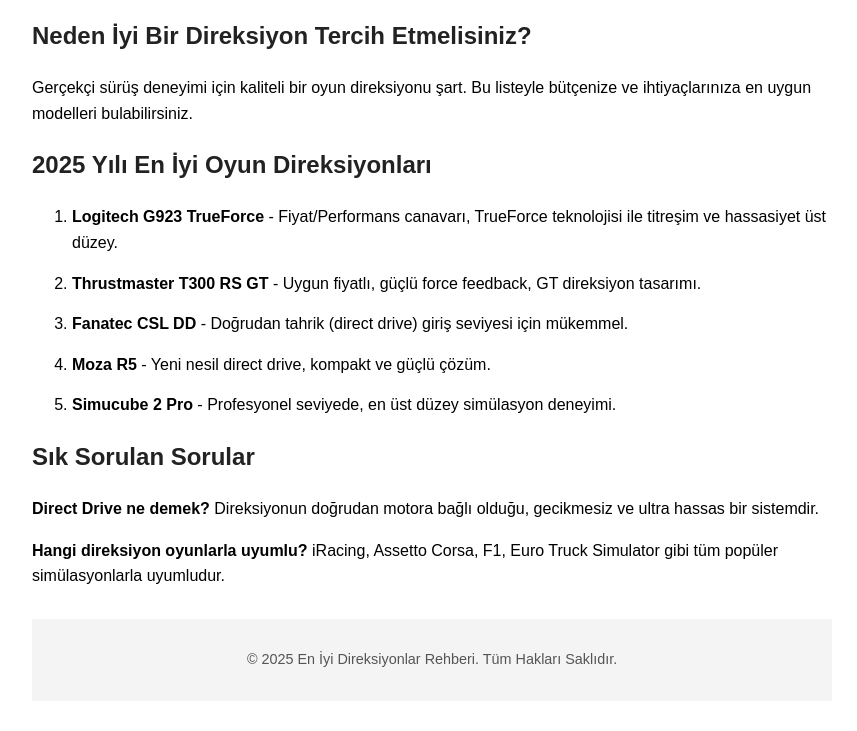
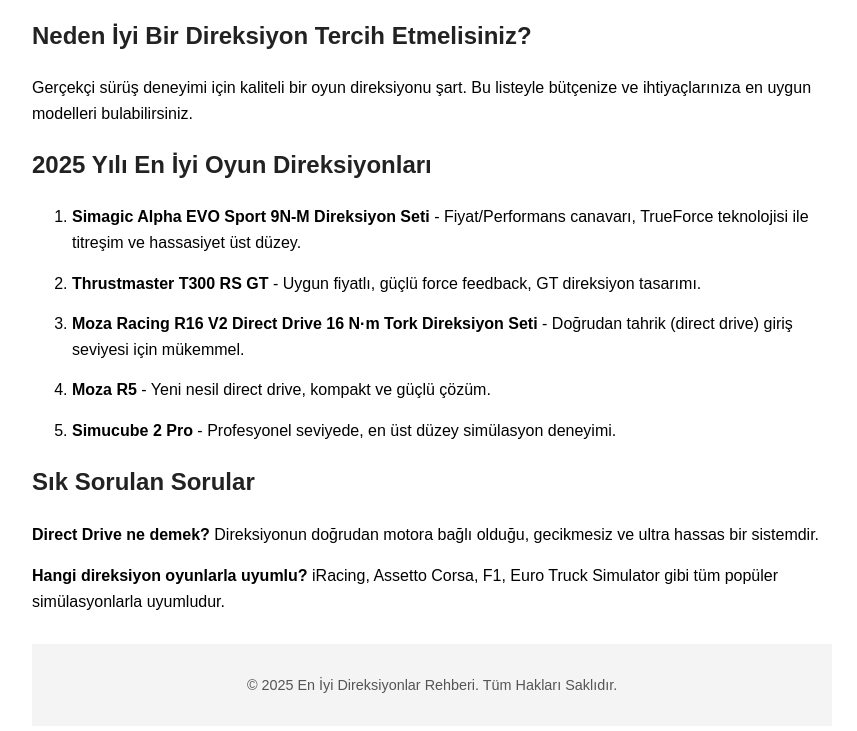
Before and after one commit to posidon0319/First-HTML-project, a plain HTML site: page index.html in a window 1280 px wide. Shown: the part 143-874 px from the top of the page, without its empty margins (208-1065 px from the left). Drawn offline with Linux system fonts and the light colour scheme.

Commit message:
Ürün içeriklerinde güncelleme yapıldı.

```diff
--- a/index.html
+++ b/index.html
@@ -24,9 +24,9 @@
         <section>
             <h2>2025 Yılı En İyi Oyun Direksiyonları</h2>
             <ol>
-                <li><strong>Logitech G923 TrueForce</strong> - Fiyat/Performans canavarı, TrueForce teknolojisi ile titreşim ve hassasiyet üst düzey.</li>
+                <li><strong>Simagic Alpha EVO Sport 9N-M Direksiyon Seti</strong> - Fiyat/Performans canavarı, TrueForce teknolojisi ile titreşim ve hassasiyet üst düzey.</li>
                 <li><strong>Thrustmaster T300 RS GT</strong> - Uygun fiyatlı, güçlü force feedback, GT direksiyon tasarımı.</li>
-                <li><strong>Fanatec CSL DD</strong> - Doğrudan tahrik (direct drive) giriş seviyesi için mükemmel.</li>
+                <li><strong>Moza Racing R16 V2 Direct Drive 16 N·m Tork Direksiyon Seti</strong> - Doğrudan tahrik (direct drive) giriş seviyesi için mükemmel.</li>
                 <li><strong>Moza R5</strong> - Yeni nesil direct drive, kompakt ve güçlü çözüm.</li>
                 <li><strong>Simucube 2 Pro</strong> - Profesyonel seviyede, en üst düzey simülasyon deneyimi.</li>
             </ol>
```
